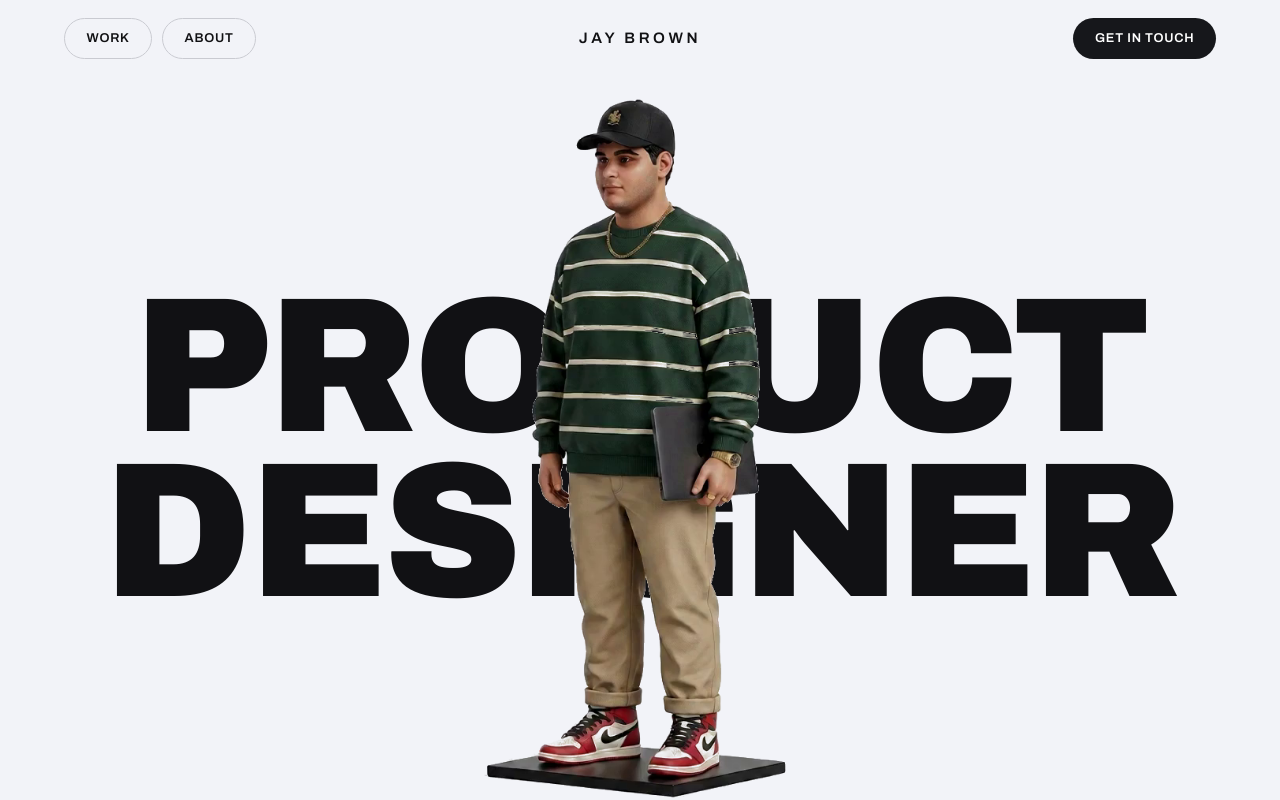
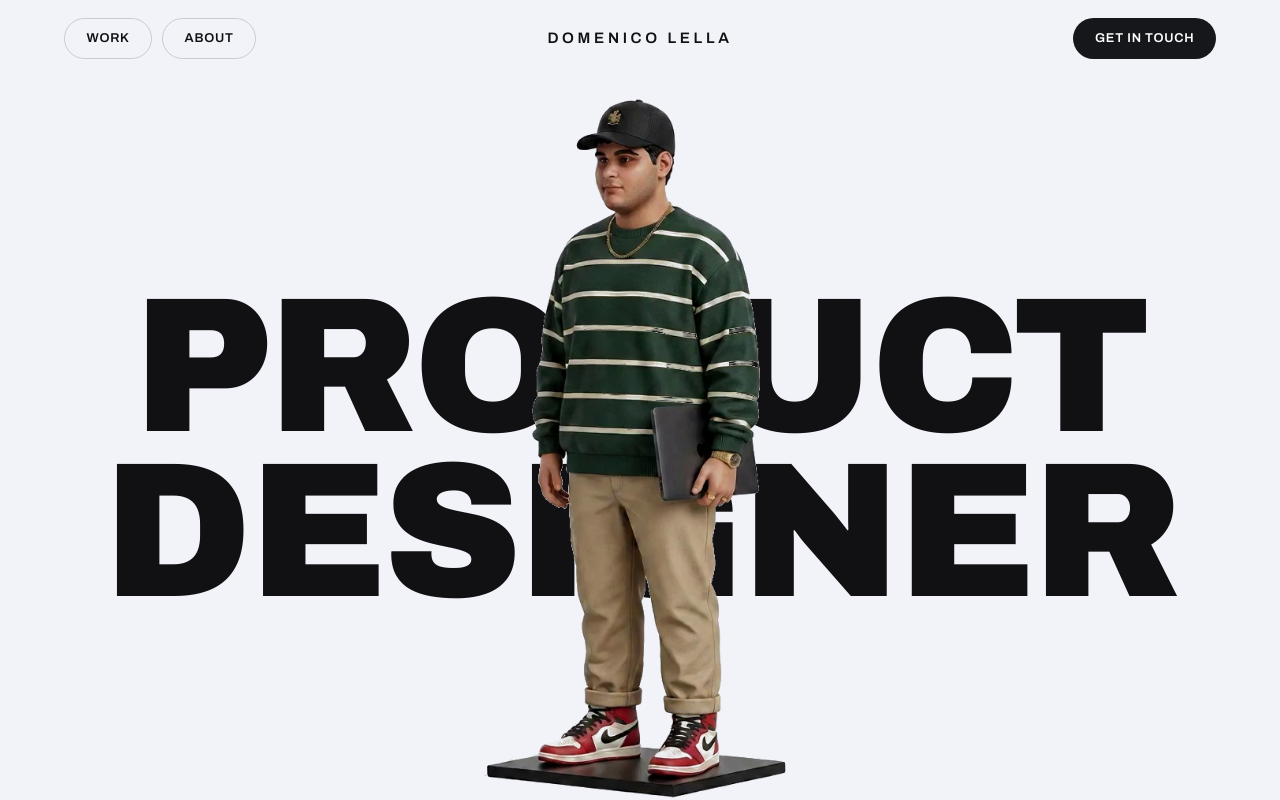
Before and after one commit to Domenico-lel/interactive-portfolio, a React (Vite) app: page / in a window 1280 px wide. Shown: the top 800 px of the page. Built offline with nearby package versions, Linux system fonts and the light colour scheme.

Commit message:
fix setting website

```diff
--- a/index.html
+++ b/index.html
@@ -1,18 +1,18 @@
 <!doctype html>
 <html lang="en">
+
 <head>
   <meta charset="UTF-8" />
   <meta name="viewport" content="width=device-width, initial-scale=1.0" />
-    <title>Jay Brown — Product Designer</title>
+  <title>Domenico Lella — Product Designer</title>
   <link rel="preconnect" href="https://fonts.googleapis.com" />
   <link rel="preconnect" href="https://fonts.gstatic.com" crossorigin />
-    <link
-      href="https://fonts.googleapis.com/css2?family=Archivo:wght@400;500;600;900&display=swap"
-      rel="stylesheet"
-    />
+  <link href="https://fonts.googleapis.com/css2?family=Archivo:wght@400;500;600;900&display=swap" rel="stylesheet" />
 </head>
+
 <body>
   <div id="root"></div>
   <script type="module" src="/src/main.tsx"></script>
 </body>
+
 </html>
--- a/src/components/Footer.tsx
+++ b/src/components/Footer.tsx
@@ -18,7 +18,7 @@ export default function Footer() {
           </a>
         ))}
       </div>
-      <span className="footer__copy">©Jay Brown 2026</span>
+      <span className="footer__copy">©Domenico Lella 2026</span>
     </footer>
   )
 }
--- a/src/components/Nav.tsx
+++ b/src/components/Nav.tsx
@@ -10,7 +10,7 @@ export default function Nav() {
         </a>
       </div>
       <a className="nav__name" href="#top">
-        Jay Brown
+        Domenico Lella
       </a>
       <div className="nav__group nav__group--right">
         <a className="pill pill--dark" href="#contact">
```
Also changed, not shown: .claude/launch.json (deleted). Lines whose indentation alone changed are shown as unchanged.
